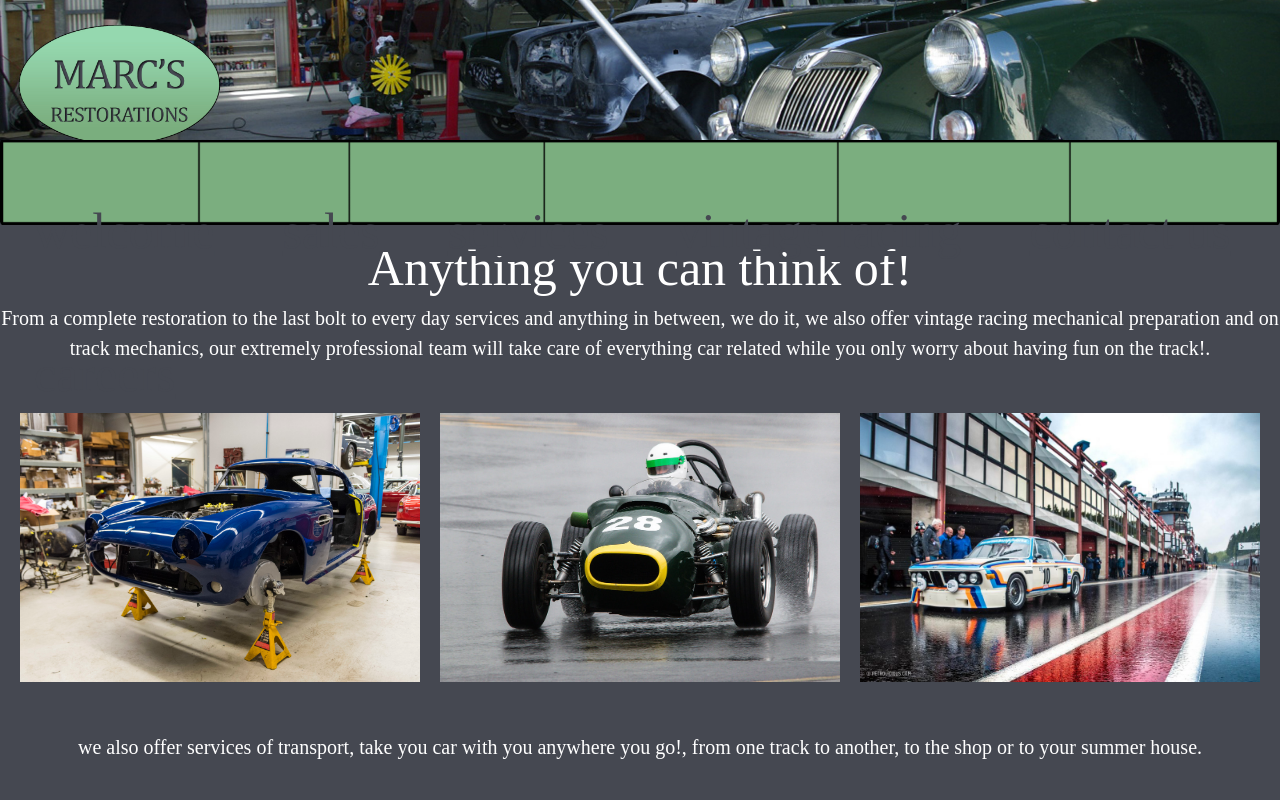
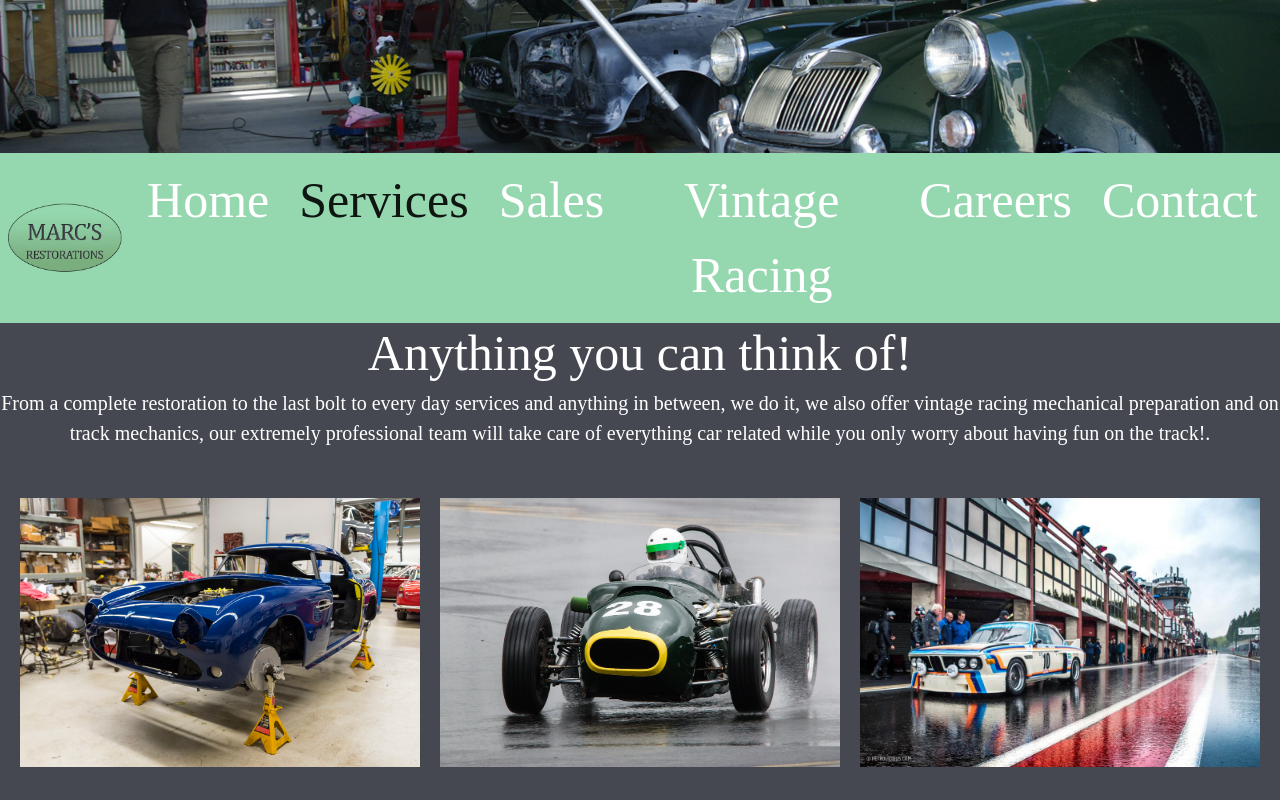
Before and after one commit to Marc4623/PF-Acosta, a plain HTML site: page pages/services.html in a window 1280 px wide. Shown: the top 800 px of the page. Drawn offline with nearby package versions, Linux system fonts and the light colour scheme.

Commit message:
new navbar implemented in all pages

```diff
--- a/css/styles.css
+++ b/css/styles.css
@@ -107,3 +107,6 @@ img {
 .navbar-color {
     background: #95d7ae;
 }
+.navbar__item--color {
+    color: white;
+}
--- a/pages/services.html
+++ b/pages/services.html
@@ -9,25 +9,28 @@
     <link href="https://cdn.jsdelivr.net/npm/bootstrap@5.2.3/dist/css/bootstrap.min.css" rel="stylesheet" integrity="sha384-rbsA2VBKQhggwzxH7pPCaAqO46MgnOM80zW1RWuH61DGLwZJEdK2Kadq2F9CUG65" crossorigin="anonymous">
     <link rel="stylesheet" href="../css/styles.css">
 </head>
-<body>
+<body class="content">
 <header class="header">
     <img src="../img/banner.png" alt="banner" class="header__banner">
-            <a href="../index.html">
-                <img src="../img/company-logo-transparent.png" alt="company logo" title="home page" class="header__companylogo">
-            </a>
-    </div>
-    <img src="../img/nav.png" alt="navigation" class="header__navigation">
     <div>
-    <nav>
-        <ul class="header__navigation--list">
-            <li><a class="header__navigation--item" href="../index.html"> welcome</a></li>
-            <li><a class="header__navigation--item" href="sales.html">sales</a></li>
-            <li><a class="header__navigation--item" href="services.html">services</a></li>
-            <li><a class="header__navigation--item" href="vintage_racing.html">vintage racing</a></li>
-            <li><a class="header__navigation--item" href="contact_us.html">contact us</a></li>
-            <li><a class="header__navigation--item" href="careers.html">careers</a></li>
-        </ul>
-    </nav>
+        <nav class="navbar navbar-expand-lg navbar-color">
+                <div class="container-fluid">
+                    <a class="navbar-brand" href="../index.html"><img src="../img/company-logo-2.png" alt="company" class="company"></a>
+                    <button class="navbar-toggler" type="button" data-bs-toggle="collapse" data-bs-target="#navbarNavAltMarkup" aria-controls="navbarNavAltMarkup" aria-expanded="false" aria-label="Toggle navigation">
+                    <span class="navbar-toggler-icon"></span>
+                    </button>
+                    <div class="collapse navbar-collapse show" id="navbarNavAltMarkup">
+                    <div class="navbar-nav">
+                        <a class="nav-link px-4 navbar__item--color" href="../index.html">Home</a>
+                        <a class="nav-link px-4 active" aria-current="page" href="services.html">Services</a>
+                        <a class="nav-link px-4 navbar__item--color"  href="sales.html">Sales</a>
+                        <a class="nav-link px-4 navbar__item--color" href="vintage_racing.html">Vintage Racing</a>
+                        <a class="nav-link px-4 navbar__item--color"  href="careers.html">Careers</a>
+                        <a class="nav-link px-4 navbar__item--color" href="contact_us.html">Contact</a>
+                    </div>
+                    </div>
+                </div>
+        </nav>
     </div>
 </header >
     <section class="content">
```
Also changed, not shown: index.html (+9 -9 lines), pages/careers.html (+20 -17 lines), pages/contact_us.html (+18 -15 lines), pages/our_work.html (deleted, +0 -37 lines), pages/sales.html (+18 -15 lines), pages/vintage_racing.html (+18 -15 lines).
